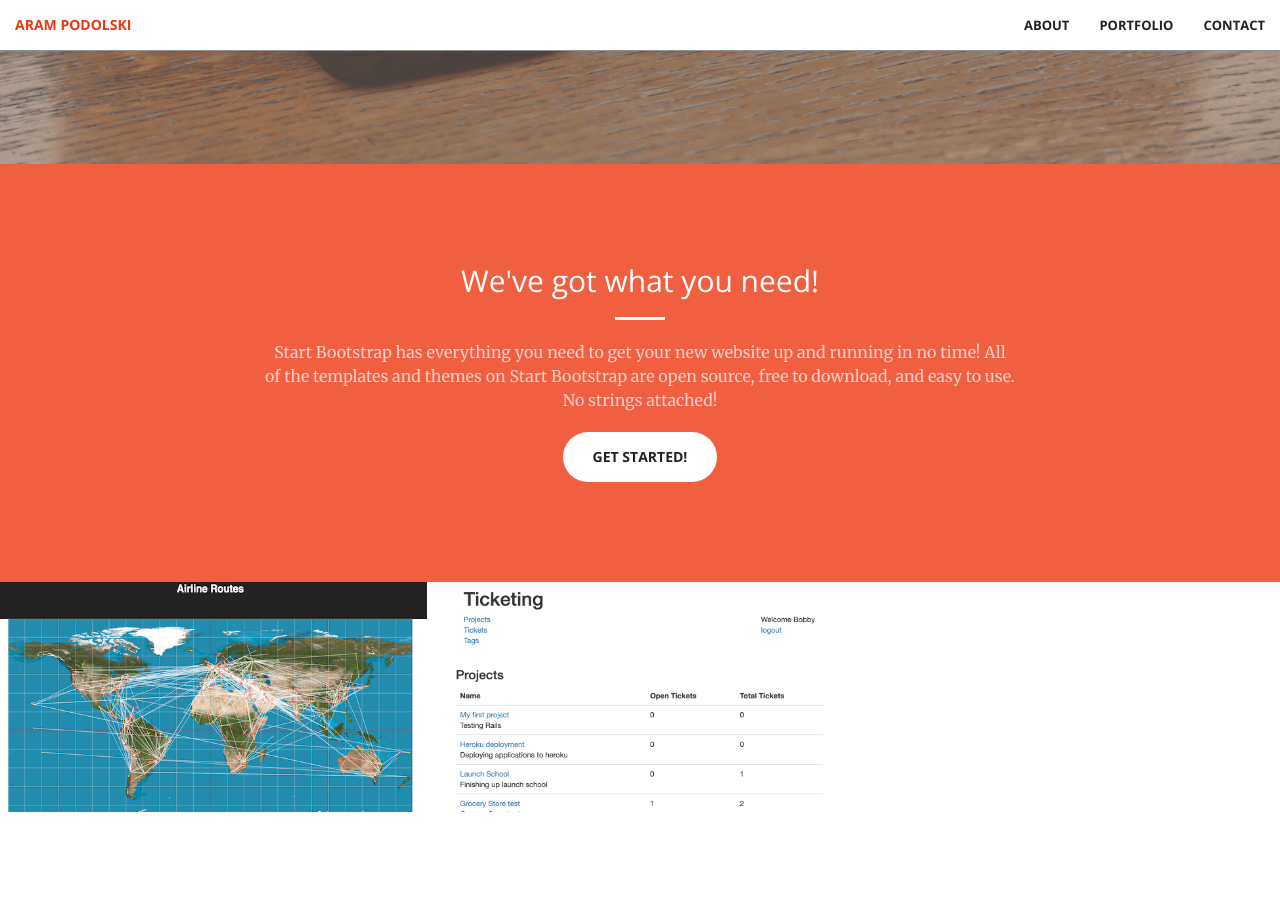
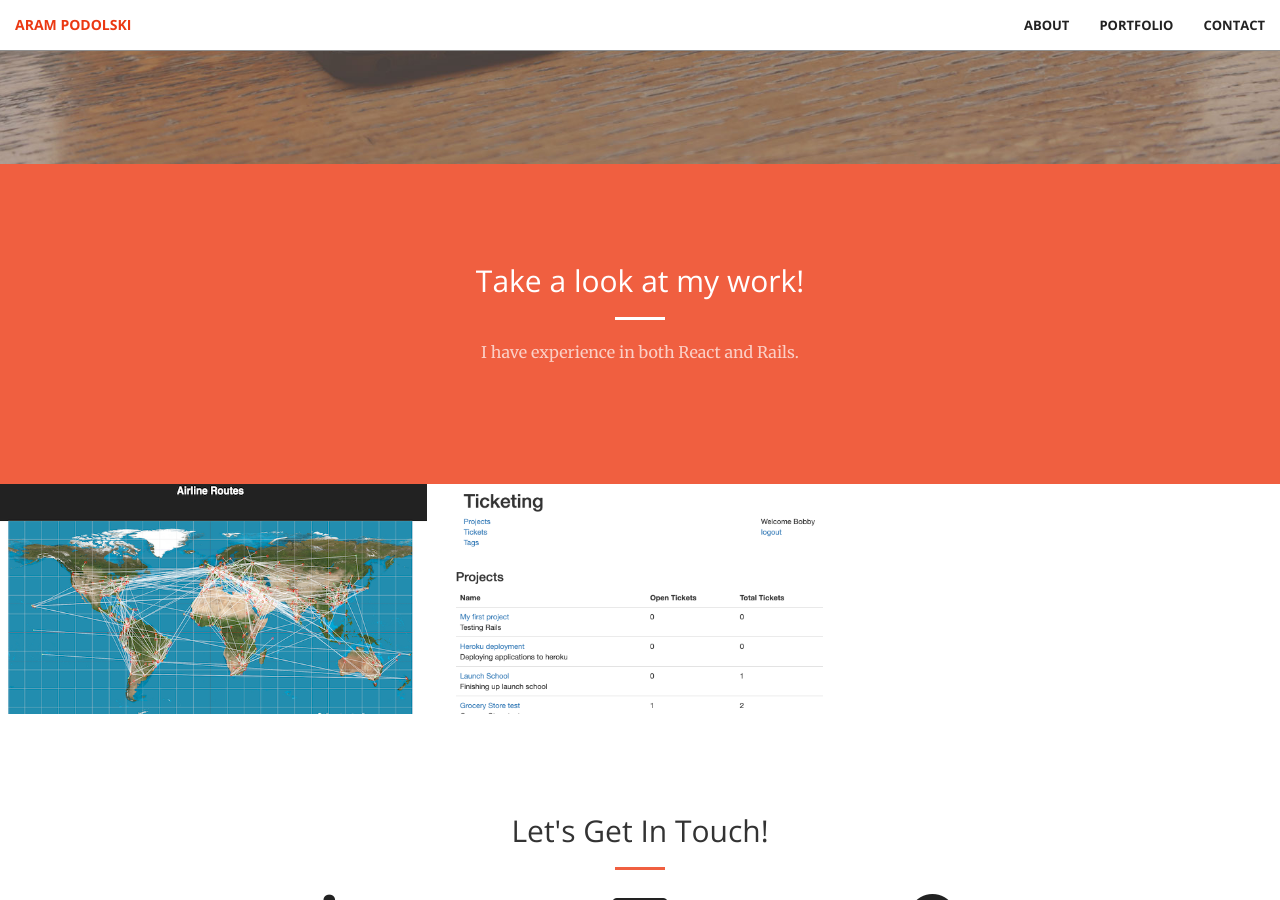
Before and after one commit to arpodol/arpodol.github.io, a Jekyll site: the page built from index.html, in a window 1280 px wide and 900 px high, scrolled down 736 px. Built offline with Jekyll 4.4.1, drawn with Linux system fonts in a browser that asks for light colours.

Commit message:
Updated call to action

```diff
--- a/_includes/call-to-action.html
+++ b/_includes/call-to-action.html
@@ -2,10 +2,9 @@
     <div class="container">
         <div class="row">
             <div class="col-lg-8 col-lg-offset-2 text-center">
-                <h2 class="section-heading">We've got what you need!</h2>
+                <h2 class="section-heading">Take a look at my work!</h2>
                 <hr class="light">
-                <p class="text-faded">Start Bootstrap has everything you need to get your new website up and running in no time! All of the templates and themes on Start Bootstrap are open source, free to download, and easy to use. No strings attached!</p>
-                <a href="#" class="btn btn-default btn-xl">Get Started!</a>
+                <p class="text-faded">I have experience in both React and Rails.</p>
             </div>
         </div>
     </div>
```
